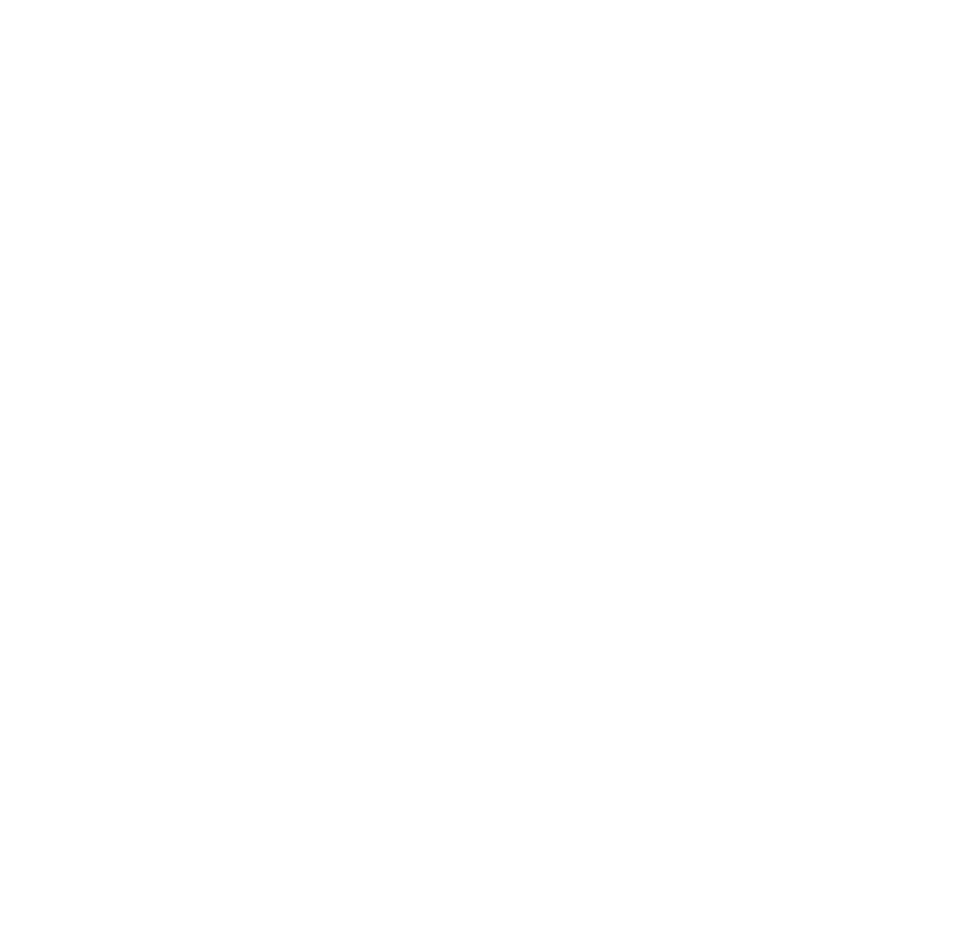
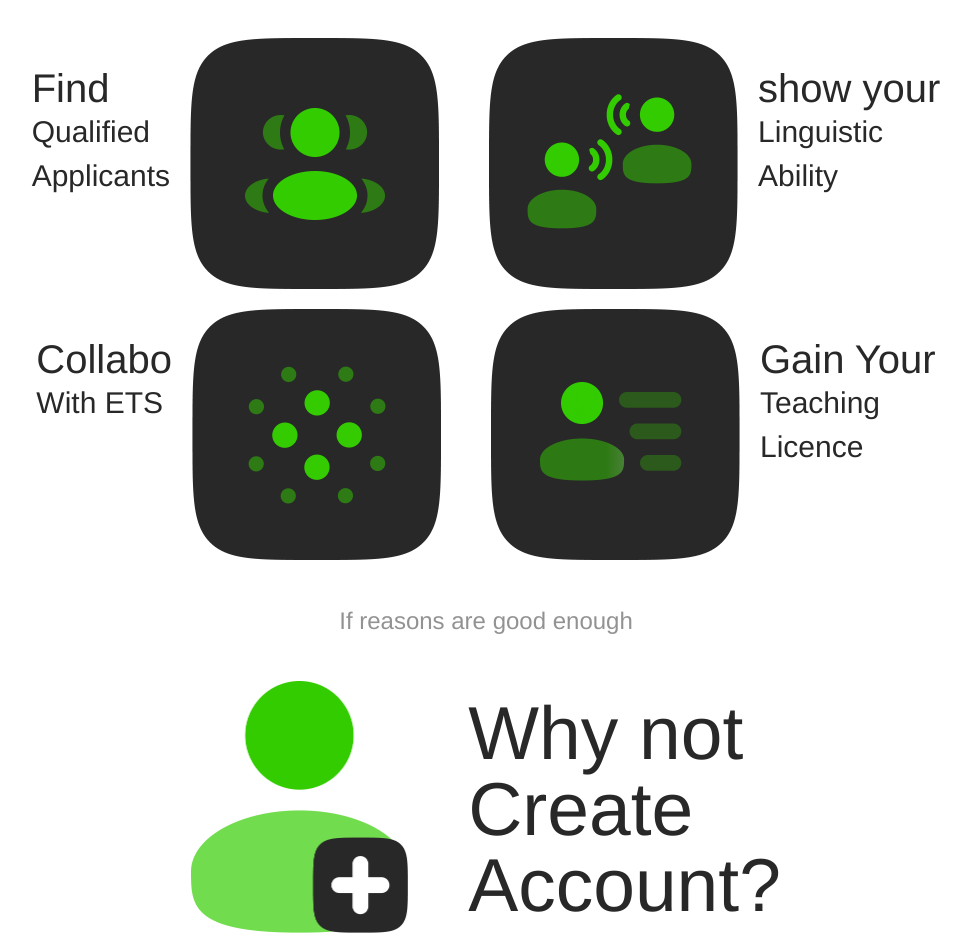
Before and after one commit to Valuegate/CicateProject, a React (Create React App) app: page / in a window 1280 px wide. Shown: the part 3285-4222 px from the top of the page, without its empty margins (154-1125 px from the left). Before the commit the page ends 3303 px from the top, so only its background shows below. Built offline with nearby package versions, Linux system fonts and the light colour scheme.

Commit message:
push again

```diff
--- a/src/pages/test_format/TestFormat.jsx
+++ b/src/pages/test_format/TestFormat.jsx
@@ -103,10 +103,31 @@
     </div>
    </div>
 
-   <div className=''>
-    <div></div>
-    <div></div>
+   <div className='the_bar'>
+    <div className='img_fl'> <div className='find_the'>Find <br /> <span className='right_test'>Qualified <br />Applicants</span></div><img src={block3} alt="img" className='all_img'/></div>
+
+
+    <div className='img_fl'><img src={block2} alt="img" className='all_img'/><div className='find_the'>show your  <br /> <span className='right_test'>Linguistic <br />Ability</span></div></div>
    </div>
+
+
+
+   <div className='the_bar'>
+    <div className='img_fl'> <div className='find_the'>Collabo <br /> <span className='right_test'>With ETS</span></div><img src={block4} alt="img" className='all_img'/></div>
+
+
+    <div className='img_fl'><img src={block5} alt="img" className='all_img'/><div className='find_the'>Gain Your  <br /> <span className='right_test'>Teaching <br />Licence</span></div></div>
+   </div>
+
+
+<div className='if_flex'>
+    <div className='if_reasons'>If reasons are good enough</div>
+</div>
+
+  <div className='why_flex'>
+    <div><img src={cross} alt="img" className='cross__img'/></div>
+    <div className='why__not'>Why not <br /> Create <br /> Account?</div>
+  </div>
 </div>
 
 
--- a/src/pages/test_format/style.css
+++ b/src/pages/test_format/style.css
@@ -276,7 +276,52 @@
     gap: 2rem;
 }
 
+.the_bar{
+    display: flex;
+    justify-content: center;
+    gap: 5rem;
+    align-items: center;
+    margin-top: 20px;
+}
+.if_flex{
+    justify-content: center;
+    display: flex;
+    align-items: center;
+    margin-top: 50px;
+}
 
+.if_reasons{
+color: #282828;
+font-family: "PP Monument Extended-Regular", Helvetica;
+font-size: 24px;
+font-weight: 400;
+letter-spacing: 0;
+line-height: 21.6px;
+opacity: 0.5;
+}
+
+.why_flex{
+    justify-content: center;
+    display: flex;
+    align-items: center;
+    gap: 6rem;
+    margin-top: 50px;
+}
+
+
+.why__not{
+ color: #282828;
+font-family: "Monument Extended-Regular", Helvetica;
+font-size: 75px;
+font-weight: 400;
+letter-spacing: 0;
+line-height: 76.1px;
+}
+
+.cross__img{
+height: 252px;
+width: 217px;
+}
 
 
 
```
